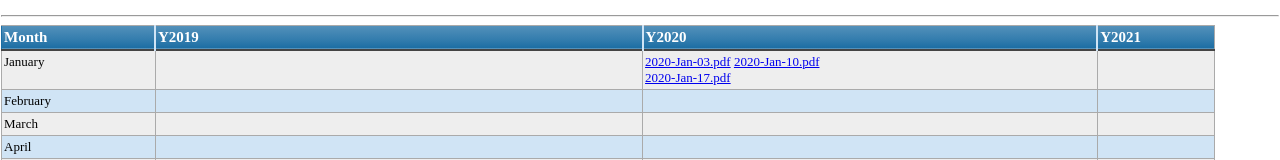
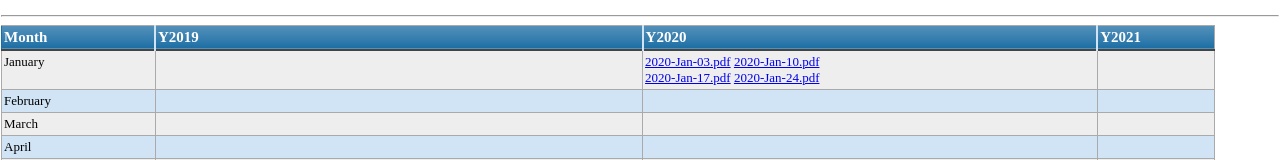
Before and after one commit to Alan-Du/Alan-Du.github.io, a plain HTML site: page index.html in a window 1280 px wide. Shown: the part 2245-2405 px from the top of the page. Drawn offline with nearby package versions, Linux system fonts and the light colour scheme.

Commit message:
Update index.html

```diff
--- a/index.html
+++ b/index.html
@@ -588,6 +588,7 @@
 			    <a href="Trading Log/2020/20200110_US.pdf">2020-Jan-10.pdf</a>
 			    </br>
 			    <a href="Trading Log/2020/20200117_US.pdf">2020-Jan-17.pdf</a>
+			    <a href="Trading Log/2020/20200124_US.pdf">2020-Jan-24.pdf</a>
 		    </div>
                     <div class="divTableCell"></div>
                     </div>
```
